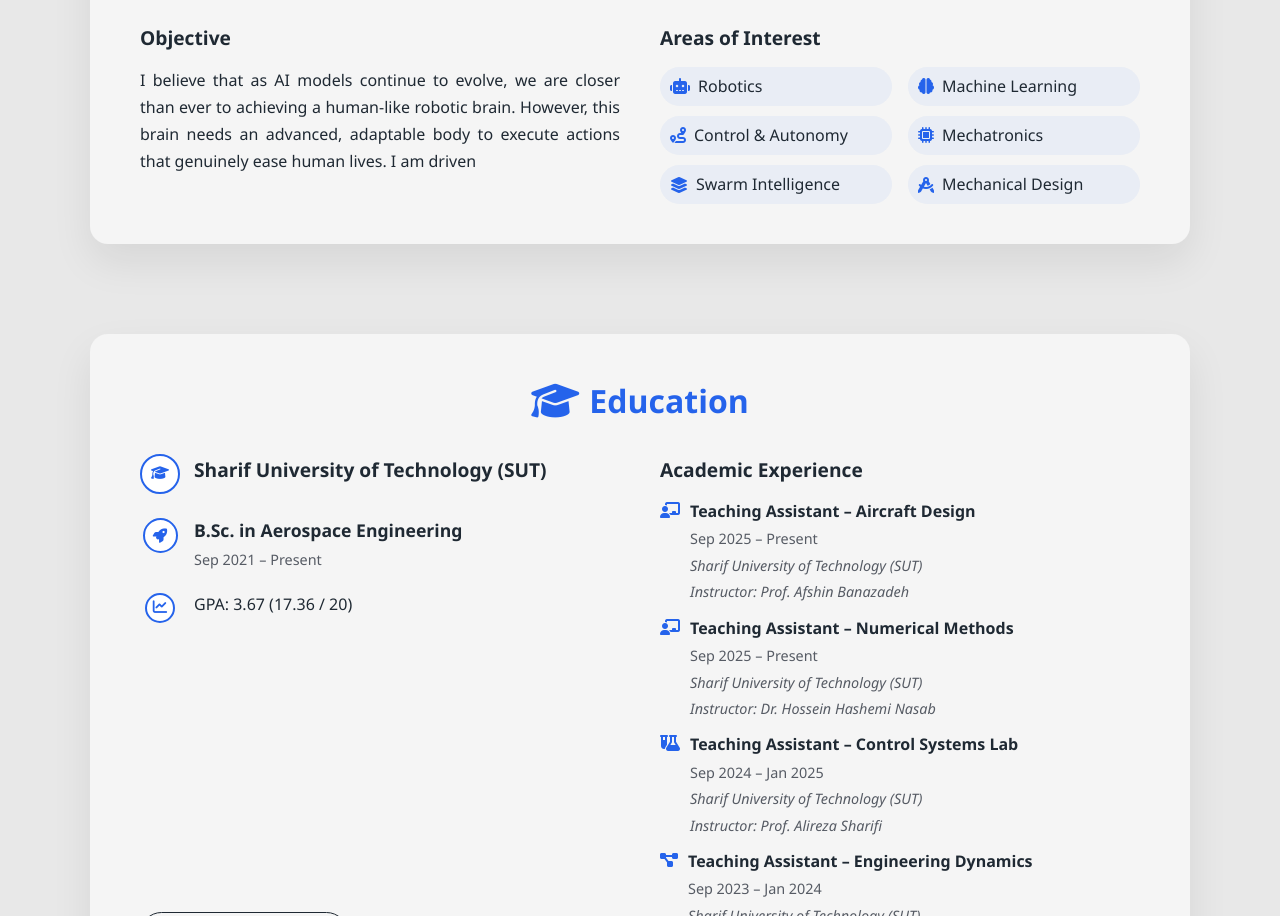
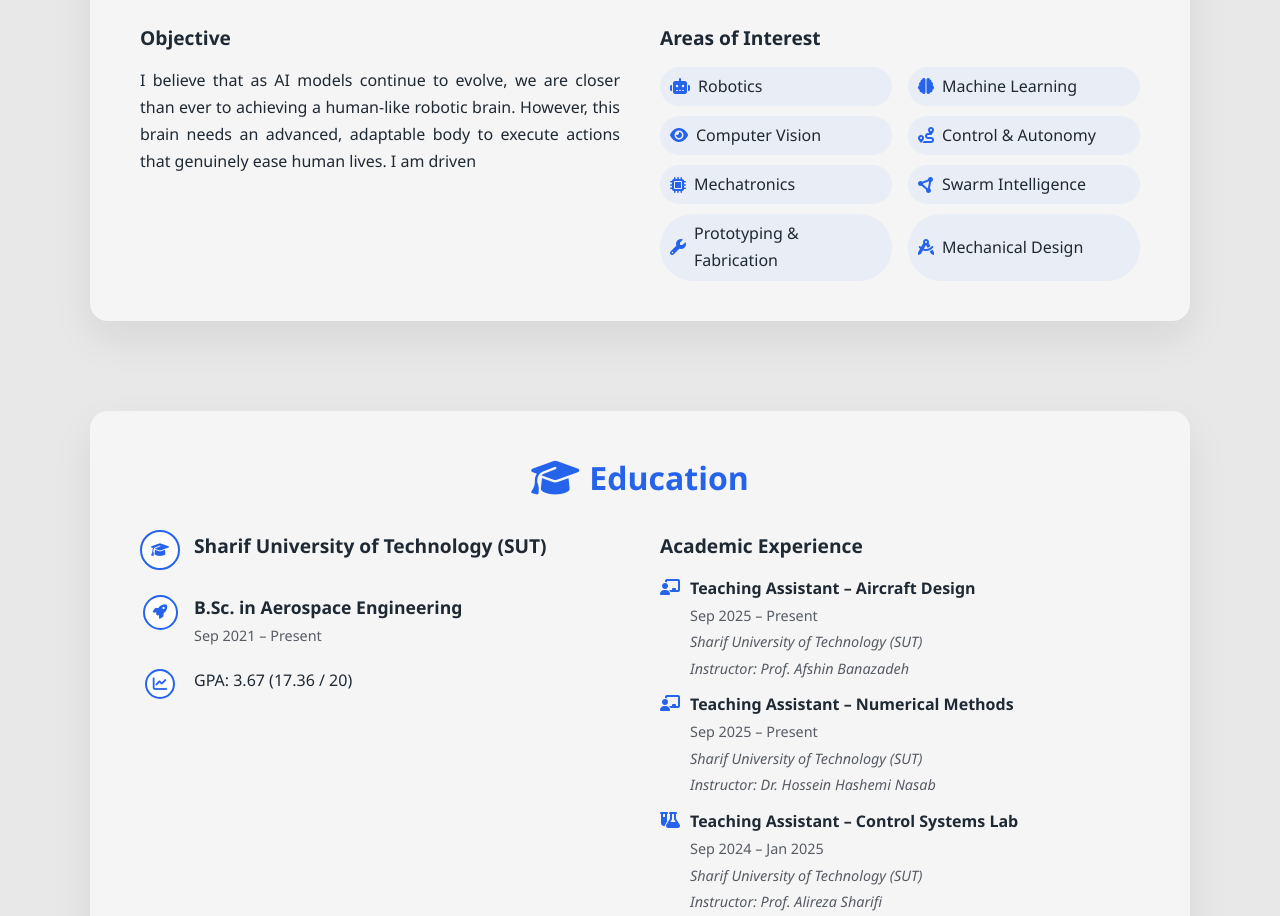
Before and after one commit to Alireza-Alinejad-2002/Alireza-Alinejad-2002.github.io, a plain HTML site: page index.html in a window 1280 px wide. Shown: the part 1027-1943 px from the top of the page. Drawn offline with Linux system fonts and the light colour scheme.

Commit message:
Changing the Areas of Interest.

```diff
--- a/index.html
+++ b/index.html
@@ -177,9 +177,11 @@
         <ul class="interest-list">
           <li class="interest-item"><i class="fa-solid fa-robot"></i><span>Robotics</span></li>
           <li class="interest-item"><i class="fa-solid fa-brain"></i><span>Machine Learning</span></li>
+          <li class="interest-item"><i class="fa-solid fa-eye"></i><span>Computer Vision</span></li>
           <li class="interest-item"><i class="fa-solid fa-route"></i><span>Control &amp; Autonomy</span></li>
           <li class="interest-item"><i class="fa-solid fa-microchip"></i><span>Mechatronics</span></li>
-          <li class="interest-item"><i class="fa-solid fa-layer-group"></i><span>Swarm Intelligence</span></li>
+          <li class="interest-item"><i class="fa-solid fa-circle-nodes"></i><span>Swarm Intelligence</span></li>
+          <li class="interest-item"><i class="fa-solid fa-wrench"></i><span>Prototyping & Fabrication</span></li>
           <li class="interest-item"><i class="fa-solid fa-drafting-compass"></i><span>Mechanical Design</span></li>
         </ul>
       </div>
```
